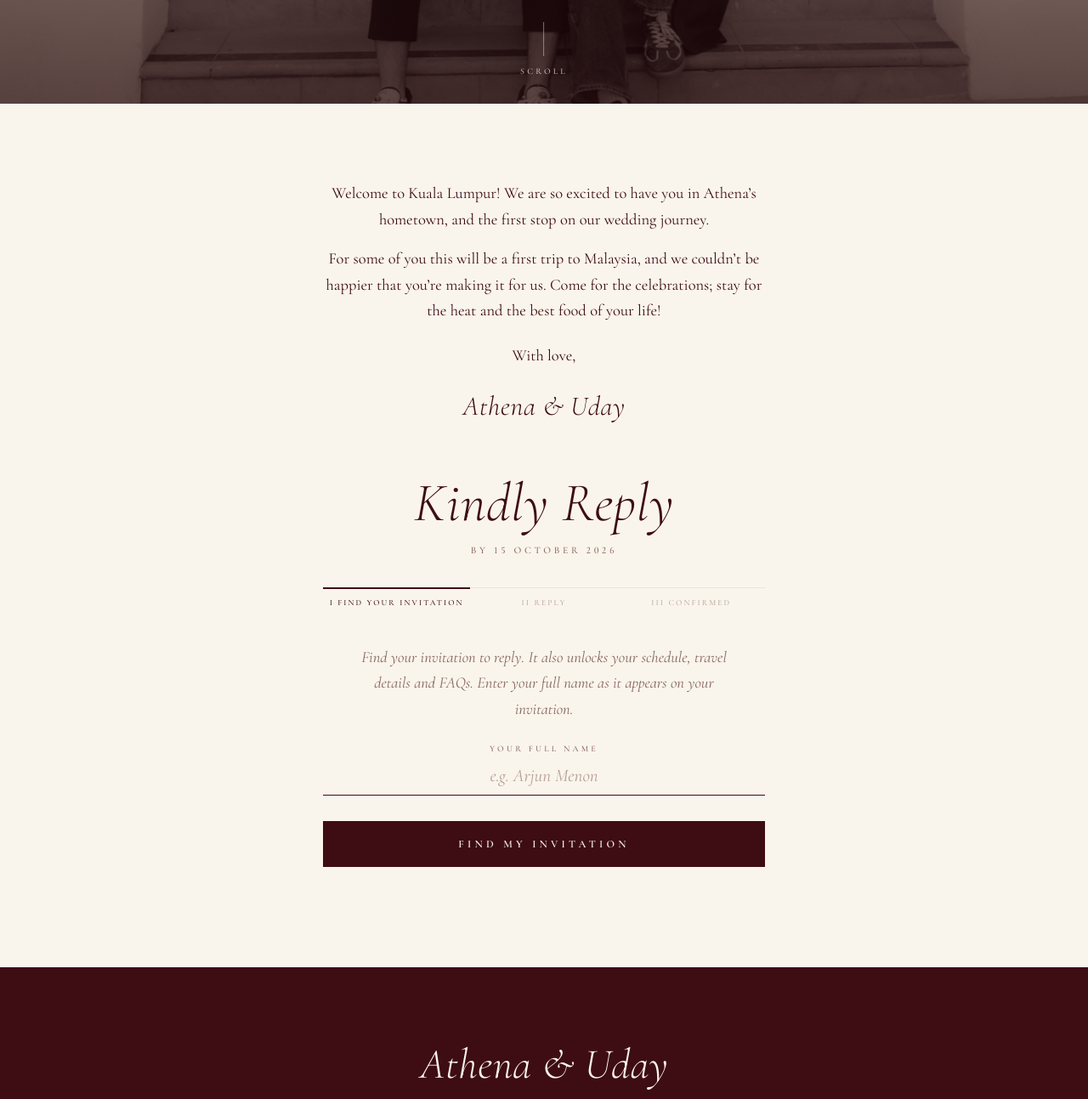
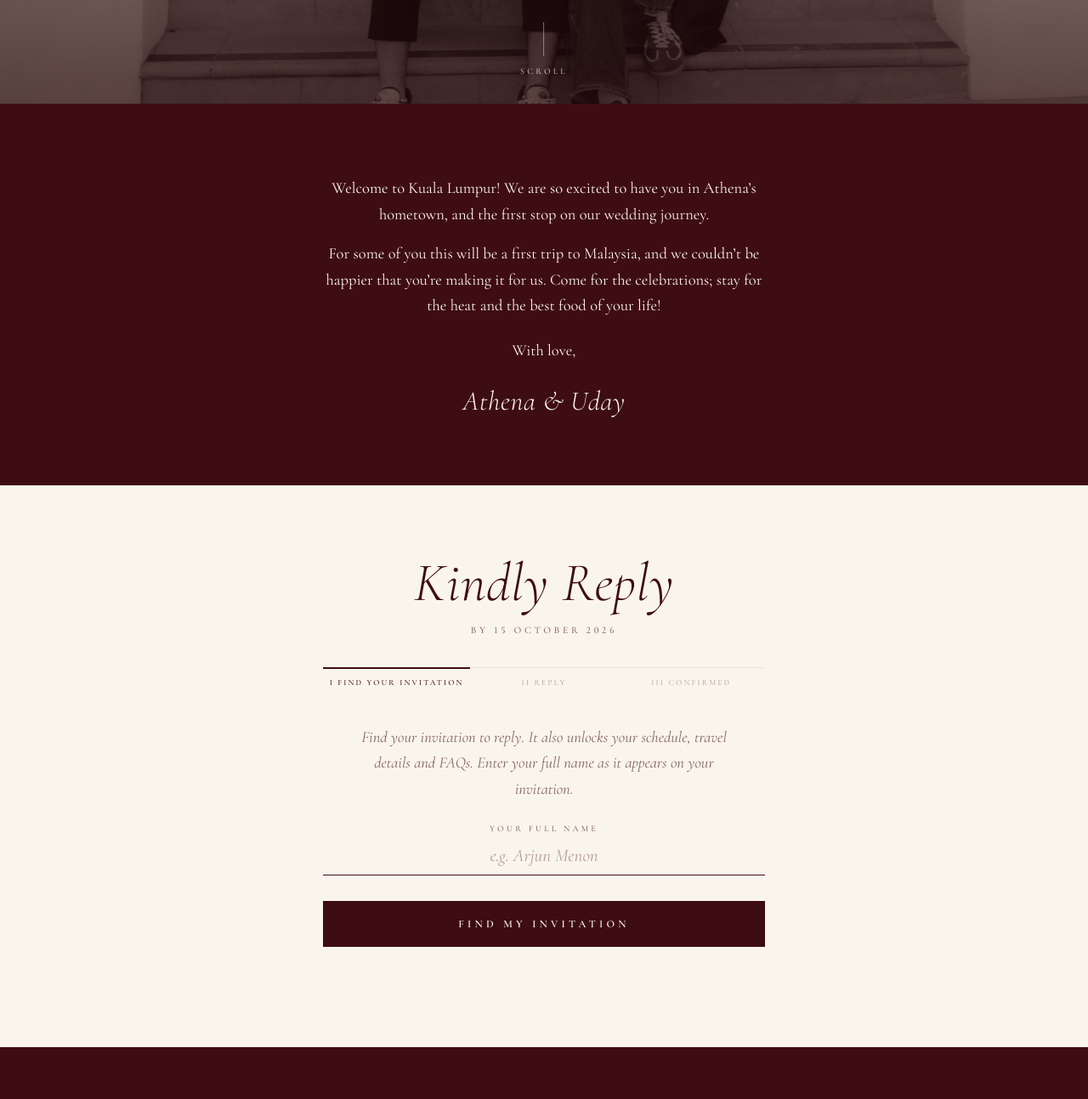
Before and after one commit to athzbd/athenauday-site, a plain HTML site: page index.html in a window 1280 px wide. Shown: the part 678-1971 px from the top of the page at 85% size. Drawn offline with nearby package versions, Linux system fonts and the light colour scheme.

Commit message:
Update KL site — 2026-10-01 22:36

```diff
--- a/index.html
+++ b/index.html
@@ -115,7 +115,7 @@
   .hero-by{margin-top:14px; font-size:10px; opacity:.85}
 
   /* ═══ welcome ═══ */
-  .welcome{padding:90px 0 20px}
+  .welcome{padding:84px 0 80px}
   .welcome p.body{max-width:520px; margin:0 auto 16px}
   .welcome .sig{font-family:'Cormorant Garamond',serif; font-style:italic; font-weight:300; font-size:32px; letter-spacing:.02em; line-height:1.2; margin-top:26px}
   .facts{display:grid; grid-template-columns:1fr; margin:62px auto 0; max-width:640px;
@@ -207,7 +207,7 @@
   details.faq .a p + p{margin-top:10px}
 
   /* ═══ RSVP ═══ */
-  #rsvp{padding:40px 0 100px}
+  #rsvp{padding:80px 0 100px}
   .reply-t{line-height:1; margin-bottom:10px}
   .reply-t .script{display:block; font-size:clamp(42px,10vw,64px); line-height:1.1}
   .reply-by{color:var(--soft); margin-bottom:34px}
@@ -337,7 +337,7 @@
     <div class="scroll-cue caps">Scroll</div>
   </header>
 
-  <div class="welcome">
+  <div class="welcome dark">
     <div class="wrap">
       <p class="body">Welcome to Kuala Lumpur! We are so excited to have you in Athena&rsquo;s hometown,
       and the first stop on our wedding journey.</p>
```
